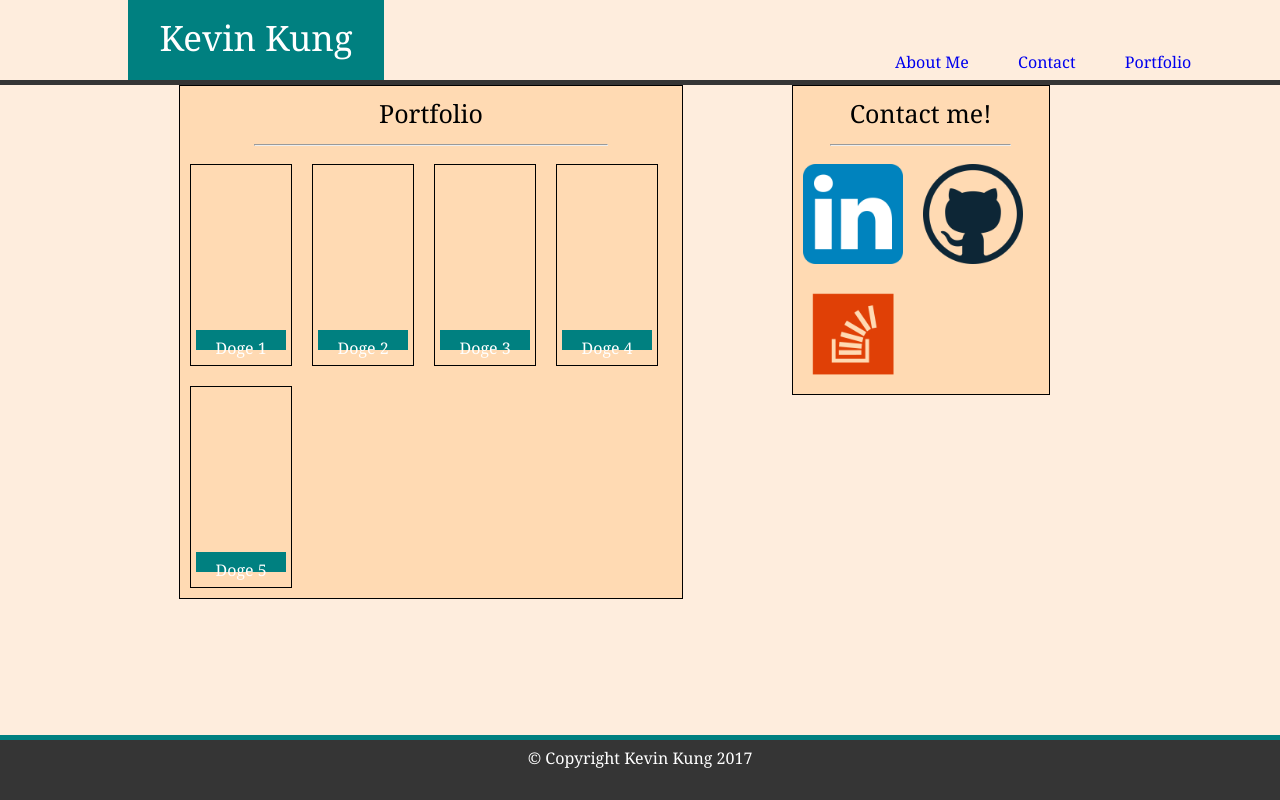
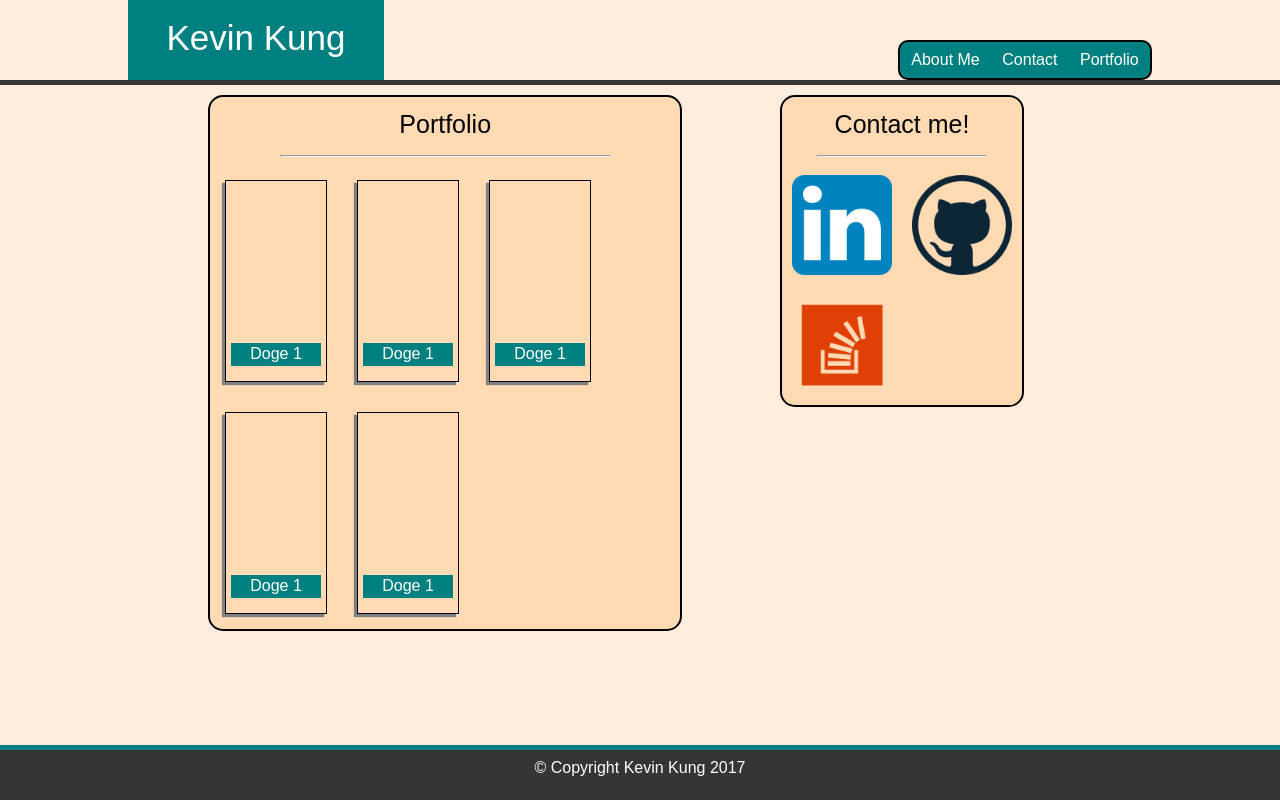
Before and after one commit to kungge8/basic-portfolio, a plain HTML site: page portfolio.html in a window 1280 px wide. Drawn offline with Linux system fonts and the light colour scheme.

Commit message:
almost final, maybe actually final?

```diff
--- a/assets/css/style.css
+++ b/assets/css/style.css
@@ -1,5 +1,5 @@
 html{
-	font-family: Georgia;
+	font-family:'Arial', 'Helvetica Neue', Helvetica, sans-serif;
 }
 
 body{
@@ -21,11 +21,6 @@ h2 {
 	padding:15px 0 10px 0;
 }
 
-p{
-	margin: 0;
-	padding: 10px;
-}
-
 section {
 	margin: 0;
 }
@@ -43,6 +38,10 @@ fieldset {
 	border: 2px solid gray;
 	border-radius: 10px;
 	padding: 15px;
+}
+
+a, a:visited{
+	color:white;
 }
 
 .logo{
@@ -66,12 +65,14 @@ footer {
 	bottom: 0;
 	width: 100%;
 	height: 5%;
-	min-height: 50px;
+	min-height: 20px;
 	border-top: 5px solid teal;
 	background-color: #353535;
 	color: white;
 	text-align: center;
 	padding-top: 10px;
+	margin-top: 10px;
+	overflow: auto;
 }
 
 .headercontainer {
@@ -84,19 +85,24 @@ footer {
 
 
 nav{
+	margin:0;
 	position: absolute;
-	right:5%;
+	right:10%;
 	bottom:0;
 	float: right;
 	display: flex;
 	justify-content: space-around;
-	width: 27%;
+	width: 250px;
 	white-space: nowrap;
 	z-index: 2;
+	background-color: teal;
+	border: 2px solid black;
+	border-radius: 10px;
+	overflow: auto;
 }
 
 .navlink{
-	padding: 25px 10px 10px 10px;
+	padding: 10px 10px 10px 10px;
 	text-decoration: none;
 }
 
@@ -105,7 +111,7 @@ div{
 }
 
 .container{
-		max-width: 1024px;
+		max-width: 960px;
 		margin: 0 auto;
 }
 
@@ -114,16 +120,22 @@ div{
 	display: inline-block;
 	width: 49%;
 	min-width: 205px;
-	margin: 0 5% 0 5%;
-	border: 1px solid black;
-	background-color: #ffdab3
-;
+	max-width: 644px;
+	margin: 1% 1% 13% 5%;
+	border: 2px solid black;
+	border-radius: 15px;
+	background-color: #ffdab3;
+	overflow: auto;
+}
+
+.textcontainer{
+	padding: 10px;
 }
 
 .leftSectionText{
 	display: inline;
 	word-wrap: break-word;
-	margin: 10px 15px;
+	margin: 20px 25px;
 }
 
 #rightSection{
@@ -131,9 +143,27 @@ div{
 	width: 25%;
 	max-width: 360px;
 	min-width: 115px;
-	margin: 0 10% 0 5%;
-	border: 1px solid black;
+	margin: 1% 10% 10% 1%;
+	border: 2px solid black;
+	border-radius: 15px;
 	background-color: #ffdab3;
+}
+
+@media screen and (max-width: 500px ) and (min-width: 0px){
+	.headercontainer{
+	}
+
+	#leftSection{
+		width: 90%;
+		margin: 1% 5%;
+	}
+
+	#rightSection{
+		float: left;
+		width: 90%;
+		max-width: none;
+		margin: 1% 5% 14% 5%;
+	}
 }
 
 #kevimg{
@@ -146,7 +176,7 @@ div{
 	max-width: 100px;
 	min-width: 50px;
 	margin:10px;
-	float:left;
+	float: left;
 }
 
 .formelementEmail{
@@ -167,8 +197,9 @@ div{
   background-repeat: no-repeat;
   background-position: 50% 50%;
 	border: 1px solid black;
-	margin: 10px;
+	margin: 15px;
 	overflow: hidden;
+	box-shadow: -3px 3px 1px gray;
 }
 
 .portImage{
@@ -185,6 +216,7 @@ div{
 	height: 10%;
 	width: 90%;
 	background-color: teal;
+	padding-top: 3px;
 	bottom: 15px;
 	left: 5%;
 }
--- a/portfolio.html
+++ b/portfolio.html
@@ -7,7 +7,9 @@
 	</head>
 	<body>
 		<div class="headercontainer">
+			<a href="index.html">
 				<div class="logo"><h1>Kevin Kung</h1></div>
+			</a>
 			<nav>
 				<a href="index.html" class="navlink">About Me</a>
 				<a href="contact.html" class="navlink">Contact</a>
@@ -18,38 +20,48 @@
 			<div id="leftSection">
 				<h2>Portfolio</h2>
 				<hr/>
+				<a href="#">
 					<div class="portObject">
 						<div class="portTitle">
 							<p>Doge 1</p>
 						</div>
 					</div>
+				</a>
+				<a href="#">
 					<div class="portObject">
 						<div class="portTitle">
-						<p>Doge 2</p>
+							<p>Doge 1</p>
 						</div>
 					</div>
+				</a>
+				<a href="#">
 					<div class="portObject">
 						<div class="portTitle">
-						<p>Doge 3</p>
+							<p>Doge 1</p>
 						</div>
 					</div>
+				</a>
+				<a href="#">
 					<div class="portObject">
 						<div class="portTitle">
-						<p>Doge 4</p>
+							<p>Doge 1</p>
 						</div>
 					</div>
+				</a>
+				<a href="#">
 					<div class="portObject">
 						<div class="portTitle">
-						<p>Doge 5</p>
+							<p>Doge 1</p>
 						</div>
 					</div>
+				</a>
 			</div>
 			<div id="rightSection">
 				<h2>Contact me!</h2>
 			<hr/>
-			<img src="assets/images/linkdin.png" class="iconImg">
-			<img src="assets/images/github.png" class="iconImg">
-			<img src="assets/images/stackoverflow.png" class="iconImg">
+			<a href="https://www.linkedin.com/in/kevin-kung-68aa6766/" target="_blank"><img src="assets/images/linkdin.png" class="iconImg"></a>
+			<a href="https://kungge8.github.io" target="_blank"><img src="assets/images/github.png" class="iconImg"></a>
+			<a href="https://stackoverflow.com/users/8228361/kevin-kung" target="_blank"><img src="assets/images/stackoverflow.png" class="iconImg"></a>
 			</div>
 		</div>
 		<footer>&copy; Copyright Kevin Kung 2017</footer>
```
Also changed, not shown: contact.html (+6 -4 lines), index.html (+9 -5 lines). Lines whose indentation alone changed are shown as unchanged.
